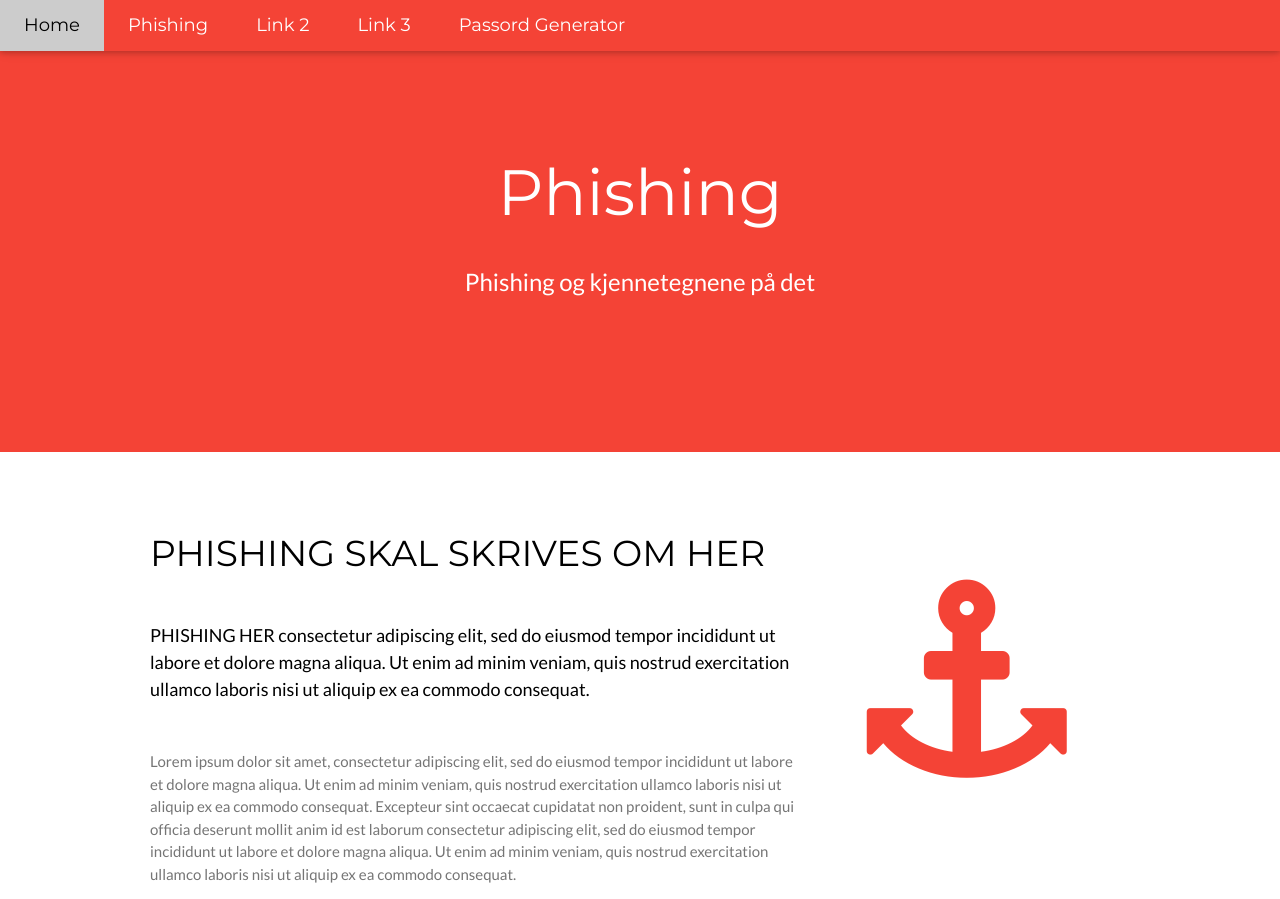
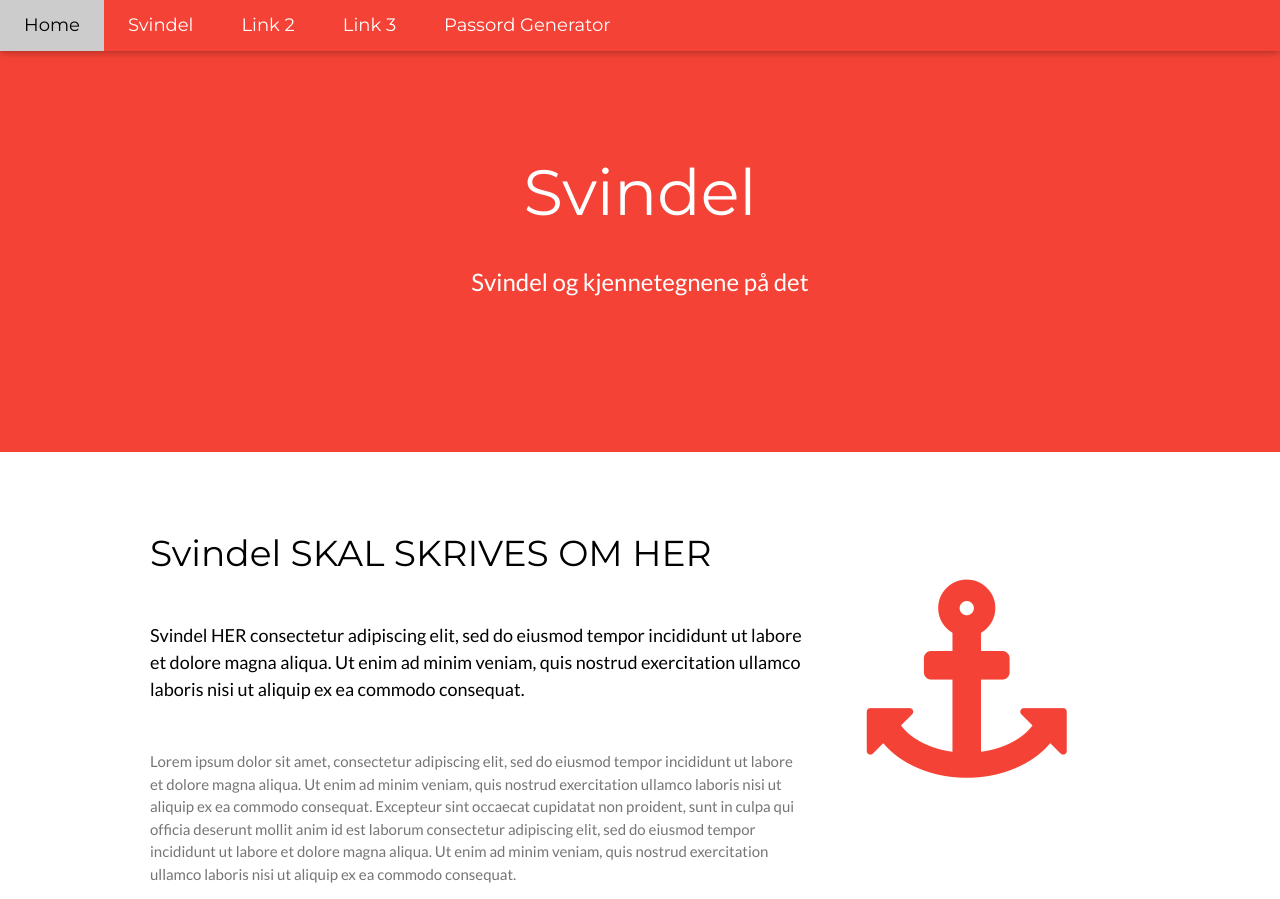
Before and after one commit to mojitoen/SP2, a Flask app: template templates/tips1.html in a window 1280 px wide. Shown: the top 899 px of the page. Run offline with Flask 2, Linux system fonts and the light colour scheme; the template is opened without the code that fills it, so the values that code supplies are empty.

Commit message:
Design changes.

```diff
--- a/main.py
+++ b/main.py
@@ -13,7 +13,7 @@ def Index():
     return render_template('test.html')
 
 
-@app.route('/tips1')
+@app.route('/svindel')
 def tips1():
     return render_template('tips1.html')
 
@@ -87,7 +87,7 @@ def pwgenerator():
             return '<h1> wtf <h1/>'
 
 
-@app.route('/tips4')
+@app.route('/passordgenerator')
 def tips4():
     return render_template('tips4.html')
 
--- a/passwordgenerator.py
+++ b/passwordgenerator.py
@@ -35,7 +35,7 @@ def passwordgenerate(length):
     elif qualitycheck == -1:
         return passwordgenerate(length)
 
-
+##This is no longer relevant as all logic is performed in website
 # Gammel kode nedenfor som ble brukt når passwordgeneratoren fortsatt bare var et python program. Kan brukes til testing
 # utenfor web-interfacet.
 
--- a/templates/tips1.html
+++ b/templates/tips1.html
@@ -1,6 +1,6 @@
 <!DOCTYPE html>
 <html lang="en">
-<title>Sikkerhetsguiden: Phishing</title>
+<title>Sikkerhetsguiden: Svindel</title>
 <meta charset="UTF-8">
 <meta name="viewport" content="width=device-width, initial-scale=1">
 <link rel="stylesheet" href="https://www.w3schools.com/w3css/4/w3.css">
@@ -19,25 +19,25 @@ body,h1,h2,h3,h4,h5,h6 {font-family: "Lato", sans-serif}
   <div class="w3-bar w3-red w3-card w3-left-align w3-large">
     <a class="w3-bar-item w3-button w3-hide-medium w3-hide-large w3-right w3-padding-large w3-hover-white w3-large w3-red" href="javascript:void(0);" onclick="myFunction()" title="Toggle Navigation Menu"><i class="fa fa-bars"></i></a>
     <a href="/" class="w3-bar-item w3-button w3-padding-large w3-white">Home</a>
-    <a href="/tips1" class="w3-bar-item w3-button w3-hide-small w3-padding-large w3-hover-white">Phishing</a>
+    <a href="/svindel" class="w3-bar-item w3-button w3-hide-small w3-padding-large w3-hover-white">Svindel</a>
     <a href="/tips2" class="w3-bar-item w3-button w3-hide-small w3-padding-large w3-hover-white">Link 2</a>
     <a href="/tips3" class="w3-bar-item w3-button w3-hide-small w3-padding-large w3-hover-white">Link 3</a>
-    <a href="/tips4" class="w3-bar-item w3-button w3-hide-small w3-padding-large w3-hover-white">Passord Generator</a>
+    <a href="/passordgenerator" class="w3-bar-item w3-button w3-hide-small w3-padding-large w3-hover-white">Passord Generator</a>
   </div>
 
   <!-- Navbar on small screens -->
   <div id="navDemo" class="w3-bar-block w3-white w3-hide w3-hide-large w3-hide-medium w3-large">
-    <a href="/tips1" class="w3-bar-item w3-button w3-padding-large">Phishing</a>
+    <a href="/svindel" class="w3-bar-item w3-button w3-padding-large">Svindel</a>
     <a href="/tips2" class="w3-bar-item w3-button w3-padding-large">Link 2</a>
     <a href="/tips3" class="w3-bar-item w3-button w3-padding-large">Link 3</a>
-    <a href="/tips4" class="w3-bar-item w3-button w3-padding-large">Passord Generator</a>
+    <a href="/passordgenerator" class="w3-bar-item w3-button w3-padding-large">Passord Generator</a>
   </div>
 </div>
 
 <!-- Header -->
 <header class="w3-container w3-red w3-center" style="padding:128px 16px">
-  <h1 class="w3-margin w3-jumbo">Phishing</h1>
-  <p class="w3-xlarge">Phishing og kjennetegnene på det</p>
+  <h1 class="w3-margin w3-jumbo">Svindel</h1>
+  <p class="w3-xlarge">Svindel og kjennetegnene på det</p>
 
 </header>
 
@@ -45,8 +45,8 @@ body,h1,h2,h3,h4,h5,h6 {font-family: "Lato", sans-serif}
 <div class="w3-row-padding w3-padding-64 w3-container">
   <div class="w3-content">
     <div class="w3-twothird">
-      <h1>PHISHING SKAL SKRIVES OM HER</h1>
-      <h5 class="w3-padding-32">PHISHING HER consectetur adipiscing elit, sed do eiusmod tempor incididunt ut labore et dolore magna aliqua. Ut enim ad minim veniam, quis nostrud exercitation ullamco laboris nisi ut aliquip ex ea commodo consequat.</h5>
+      <h1>Svindel SKAL SKRIVES OM HER</h1>
+      <h5 class="w3-padding-32">Svindel HER consectetur adipiscing elit, sed do eiusmod tempor incididunt ut labore et dolore magna aliqua. Ut enim ad minim veniam, quis nostrud exercitation ullamco laboris nisi ut aliquip ex ea commodo consequat.</h5>
 
       <p class="w3-text-grey">Lorem ipsum dolor sit amet, consectetur adipiscing elit, sed do eiusmod tempor incididunt ut labore et dolore magna aliqua. Ut enim ad minim veniam, quis nostrud exercitation ullamco laboris nisi ut aliquip ex ea commodo consequat. Excepteur sint
         occaecat cupidatat non proident, sunt in culpa qui officia deserunt mollit anim id est laborum consectetur adipiscing elit, sed do eiusmod tempor incididunt ut labore et dolore magna aliqua. Ut enim ad minim veniam, quis nostrud exercitation ullamco
```
Also changed, not shown: templates/passwordgenerator.html (+8 -6 lines), templates/test.html (+4 -4 lines), templates/tips2.html (+4 -4 lines), templates/tips3.html (+4 -4 lines), templates/tips4.html (+8 -6 lines).
